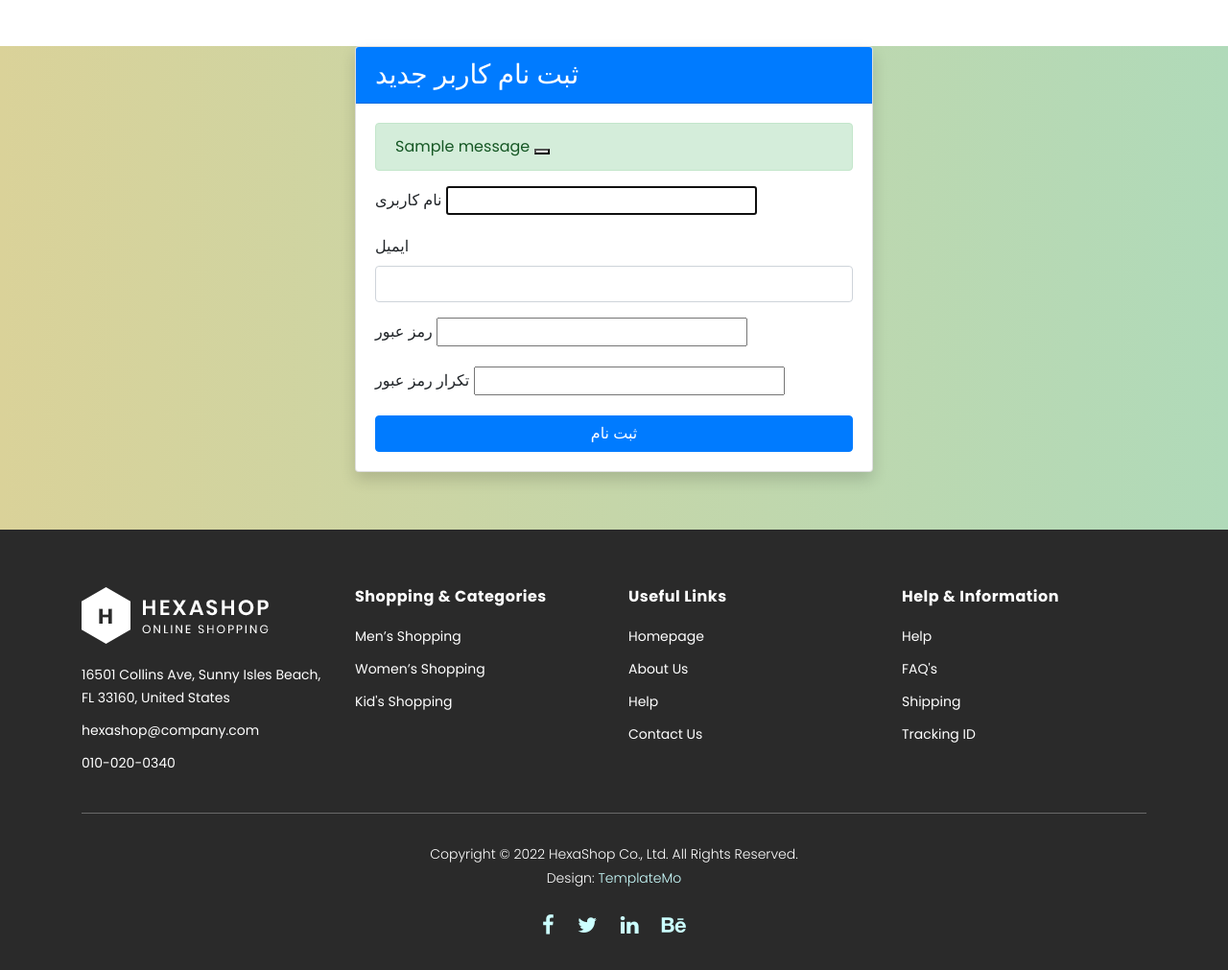
After one commit to reallilboy/newprojc, a Django app: page /signup_user/ in a window 1280 px wide. The commit adds this page. Shown: the whole page at 96% size. Run offline with Django 5.2, Linux system fonts and the light colour scheme; tables that the repository leaves empty hold one stand-in row (values such as "Sample post"); one stand-in notice (Sample message) is shown; some libraries are stand-ins or nearby versions.

Commit message:
create new user

```diff
--- /dev/null
+++ b/myshop/shop/forms.py
@@ -0,0 +1,13 @@
+from django import forms
+from django.contrib.auth.forms import UserCreationForm
+from django.contrib.auth.models import User
+
+class CustomUserForm(UserCreationForm):
+    email = forms.EmailField(
+        required=True,
+        widget=forms.EmailInput(attrs={'class': 'form-control'})
+    )
+
+    class Meta:
+        model = User
+        fields = ('username', 'email', 'password1', 'password2')
--- a/myshop/shop/templates/login_user.html
+++ b/myshop/shop/templates/login_user.html
@@ -31,6 +31,8 @@
             <button type="submit" value="ورود" class="btn">ورود</button>
 
         </form>
+        <a type="submit"   href="{% url 'signup_user' %} " class="btn">حساب کاربری ندارید؟ </a>
+
     </div>
 </body>
 </html>
--- a/myshop/shop/templates/nav.html
+++ b/myshop/shop/templates/nav.html
@@ -20,7 +20,7 @@
                                 <a class="badge rounded-pill bg-danger text-dark" href="{% url 'logout_user' %}" style='padding: 15px 10px;'>LOG OUT</a>
                             {% else %}
                                 <a class="badge rounded-pill bg-success" href={% url 'login_user' %} style='padding: 15px 10px;'>LOGIN</a>
-                                <a class="badge rounded-pill bg-warning" style='padding: 15px 10px;'>SIGNUP</a>
+                                <a class="badge rounded-pill bg-warning" href="{% url 'signup_user' %}" style='padding: 15px 10px;'>SIGNUP</a>
                             {% endif %}
                             <li class="scroll-to-section"><a href="#top" class="active">Home</a></li>
                             <li class="scroll-to-section"><a href="#men">Men's</a></li>
--- /dev/null
+++ b/myshop/shop/templates/signup_user.html
@@ -0,0 +1,51 @@
+{% extends 'base.html' %}
+{% load static %}
+
+{% block content %}
+<div class="container mt-5">
+    <div class="row justify-content-center">
+        <div class="col-md-6">
+            <div class="card shadow">
+                <div class="card-header bg-primary text-white">
+                    <h3 class="mb-0">ثبت نام کاربر جدید</h3>
+                </div>
+                <div class="card-body">
+                    {% if messages %}
+                        {% for message in messages %}
+                            <div class="alert alert-{% if message.tags == 'success' %}success{% else %}danger{% endif %} alert-dismissible fade show">
+                                {{ message }}
+                                <button type="button" class="btn-close" data-bs-dismiss="alert"></button>
+                            </div>
+                        {% endfor %}
+                    {% endif %}
+
+                    <form method="POST">
+                        {% csrf_token %}
+                        <div class="mb-3">
+                            <label class="form-label">نام کاربری</label>
+                            {{ form.username }}
+                            {{ form.username.errors }}
+                        </div>
+                        <div class="mb-3">
+                            <label class="form-label">ایمیل</label>
+                            {{ form.email }}
+                            {{ form.email.errors }}
+                        </div>
+                        <div class="mb-3">
+                            <label class="form-label">رمز عبور</label>
+                            {{ form.password1 }}
+                            {{ form.password1.errors }}
+                        </div>
+                        <div class="mb-3">
+                            <label class="form-label">تکرار رمز عبور</label>
+                            {{ form.password2 }}
+                            {{ form.password2.errors }}
+                        </div>
+                        <button type="submit" class="btn btn-primary w-100">ثبت نام</button>
+                    </form>
+                </div>
+            </div>
+        </div>
+    </div>
+</div>
+{% endblock %}
--- a/myshop/shop/urls.py
+++ b/myshop/shop/urls.py
@@ -4,4 +4,5 @@ urlpatterns = [
         path('',shop_views.home,name='home'),
         path('login_user/',shop_views.login_user,name='login_user'),
         path('logout/',shop_views.logout_user,name='logout_user'),
+        path('signup_user/',shop_views.signup_user,name='signup_user'),
 ]
--- a/myshop/shop/views.py
+++ b/myshop/shop/views.py
@@ -2,7 +2,7 @@ from django.shortcuts import render,redirect
 from . models import Products,Category
 from django.contrib.auth import login,logout,authenticate
 from django.contrib import messages
-
+from .forms import CustomUserForm
 
 # Create your views here.
 
@@ -29,3 +29,18 @@ def login_user(request):
 def logout_user(request):
         logout(request)
         return redirect('home')
+
+
+
+def signup_user(request):
+    if request.method == 'POST':
+        form = CustomUserForm(request.POST)
+        if form.is_valid():
+            user = form.save()
+            user.email = form.cleaned_data['email']
+            user.save()
+            messages.success(request, 'ثبت نام موفقیتآمیز بود!')
+            return redirect('login_user')
+    else:
+        form = CustomUserForm()
+    return render(request, 'signup_user.html', {'form': form})
```
Also changed, not shown: myshop/db.sqlite3.
